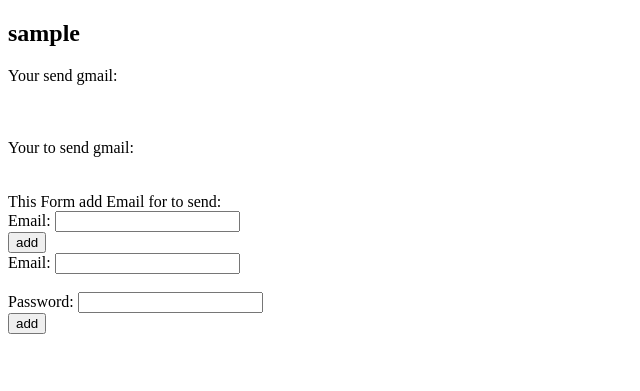
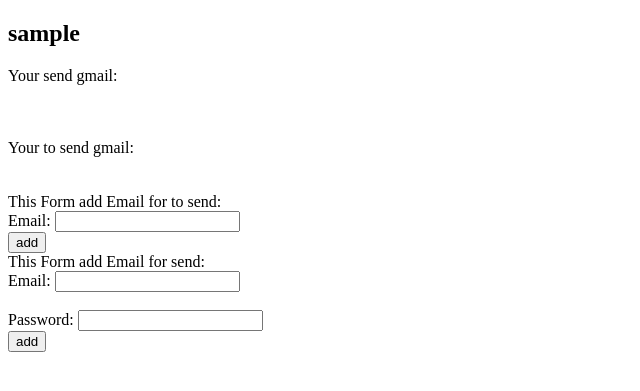
Before and after one commit to Mixnosha/YaSender, a Django app: page /account in a window 1280 px wide. Shown: the top 391 px of the page, without its empty margins (0-640 px from the left). Run offline with Django 4.2, Linux system fonts and the light colour scheme; the visitor is signed in with stand-in values (Sample User, id 1); data comes from the database, SQL or seed files in the repository; data that the repository does not hold is empty.

Commit message:
sendmail function

```diff
--- a/mailing/urls.py
+++ b/mailing/urls.py
@@ -6,6 +6,7 @@ from send.views import *
 
 urlpatterns = [
     path('admin/', admin.site.urls),
+    path('', SendEmailView.as_view(), name='main_page'),
     path('register', RegisterUser.as_view(), name='register'),
     path('login', LoginUser.as_view(), name='login'),
     path('account', AccountView.as_view(), name='account'),
--- a/send/forms.py
+++ b/send/forms.py
@@ -2,7 +2,7 @@ from django import forms
 from django.contrib.auth.forms import UserCreationForm, AuthenticationForm
 from django.contrib.auth.models import User
 
-from send.models import RecipientEmail, SendEmail
+from send.models import RecipientEmail, SendEmail, SendEmailModel
 
 
 class RegisterUserForms(UserCreationForm):
@@ -20,16 +20,21 @@ class LoginUserForm(AuthenticationForm):
     password = forms.CharField(label="password", widget=forms.PasswordInput(attrs={'class': 'form-input'}))
 
 
-class AddRecipientEmail(forms.ModelForm):
+class AddRecipientEmailForm(forms.ModelForm):
     class Meta:
         model = RecipientEmail
         fields = "__all__"
 
 
-class AddSendEmail(forms.ModelForm):
+class AddSendEmailForm(forms.ModelForm):
     class Meta:
         model = SendEmail
         fields = ('email', 'user', 'password')
         widgets = {
             'password': forms.PasswordInput(),
         }
+
+class SendEmailForm(forms.ModelForm):
+    class Meta:
+        model = SendEmailModel
+        fields = "__all__"
--- a/send/models.py
+++ b/send/models.py
@@ -24,6 +24,15 @@ class RecipientEmail(models.Model):
     email = models.EmailField()
     user = models.ForeignKey(settings.AUTH_USER_MODEL, on_delete=models.CASCADE)
     group = models.ForeignKey('GroupEmail', on_delete=models.CASCADE, blank=True, null=True)
+    send = models.BooleanField(default=False)
 
     def __str__(self):
         return self.email
+
+class SendEmailModel(models.Model):
+    send_email = models.ForeignKey('SendEmail', on_delete=models.CASCADE)
+    subject = models.CharField(max_length=100)
+    text = models.TextField()
+
+    def __str__(self):
+        return self.subject
--- a/send/templates/send/account.html
+++ b/send/templates/send/account.html
@@ -30,7 +30,7 @@
     </select><br>
     <input type="submit" value="add">
 </form>
-
+<label>This Form add Email for  send:</label><br>
 <form method="post" action="{% url 'add_send_email' %}">
         {% csrf_token %}
     <label for="id_email">Email:</label>
--- a/send/views.py
+++ b/send/views.py
@@ -1,10 +1,7 @@
 from django.contrib.auth.views import LoginView
-from django.shortcuts import render, redirect
-import smtplib
-
-from django.views.generic import CreateView, ListView
-
-from send.forms import RegisterUserForms, LoginUserForm, AddRecipientEmail, AddSendEmail
+from django.shortcuts import  redirect
+from django.views.generic import CreateView, ListView, FormView
+from send.forms import RegisterUserForms, LoginUserForm, AddRecipientEmailForm, AddSendEmailForm, SendEmailForm
 from send.models import SendEmail, RecipientEmail
 
 
@@ -45,9 +42,14 @@ class AccountView(ListView):
         context.update(
             {
                 'to_emails': RecipientEmail.objects.filter(user=self.request.user),
-                'form_add_rec_email': AddRecipientEmail(),
-                'form_add_send_email': AddSendEmail(),
+                'form_add_rec_email': AddRecipientEmailForm(),
+                'form_add_send_email': AddSendEmailForm(),
              }
         )
         print(context['form_add_send_email'])
         return context
+
+
+class SendEmailView(FormView):
+    template_name = 'send/sendemail.html'
+    form_class = SendEmailForm
```
